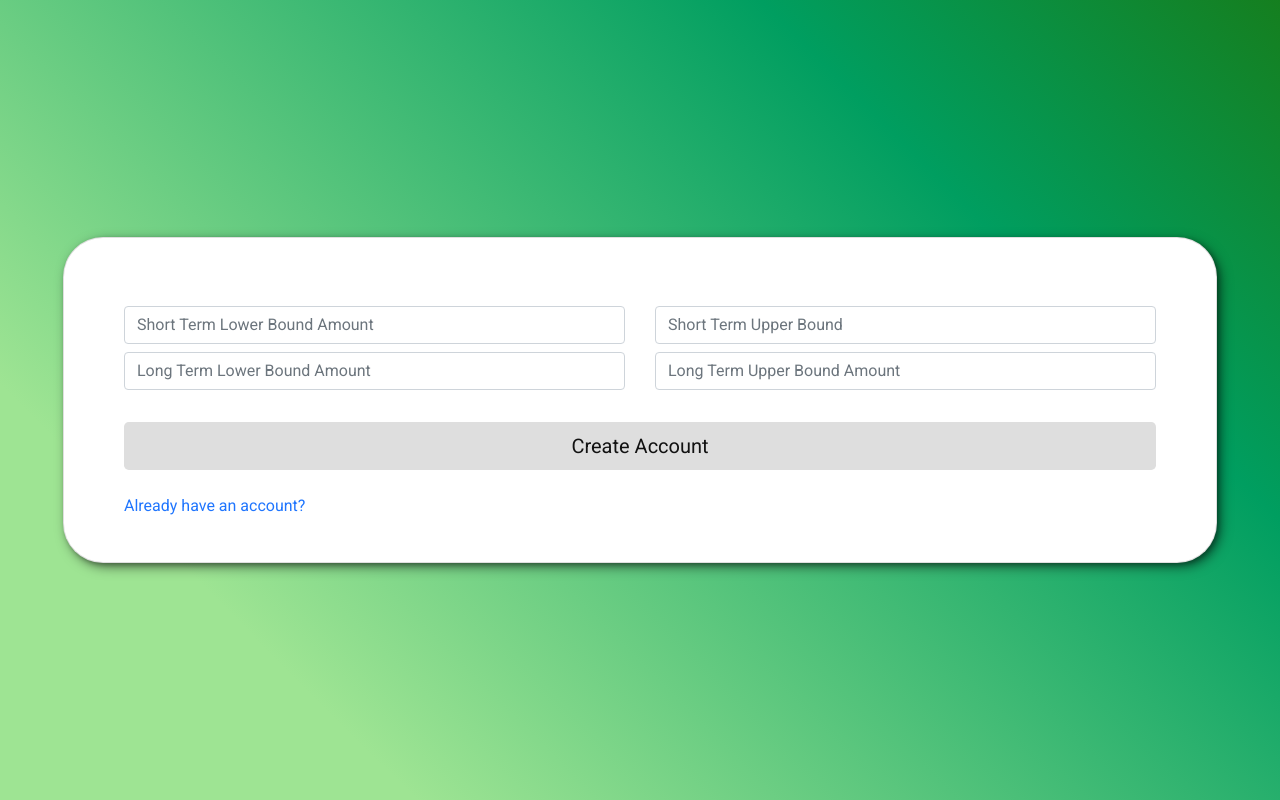
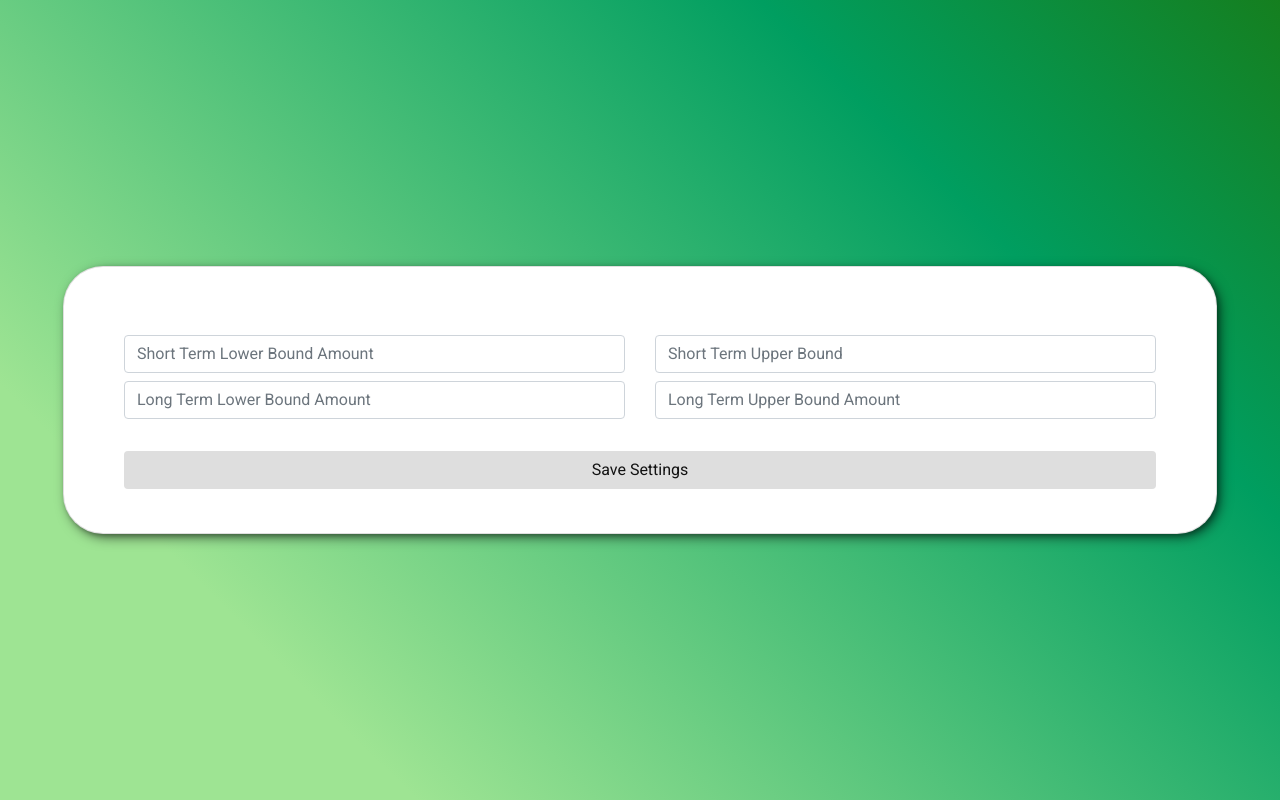
Before and after one commit to derkstouffers/CS382-Final-Project, a website: page public/pages/settings.html in a window 1280 px wide. Drawn offline with nearby package versions, Linux system fonts and the light colour scheme; files whose address does not match are found by name.

Commit message:
Update settings.html

```diff
--- a/public/pages/settings.html
+++ b/public/pages/settings.html
@@ -70,11 +70,8 @@
                                 </div>
                             </div>
 
-                            <button type="submit" class="btn btn-block btn-lg btn-signup mt-4">Create Account</button>
+                            <button type="submit" class="btn btn-block btn-md btn-signup mt-4" >Save Settings</button>
 
-                            <div class="footer text-muted mt-4">
-                                <a class="already" href="./login.html">Already have an account?</a>
-                            </div>
                         </form>
                     </div>
                 </div>
```
